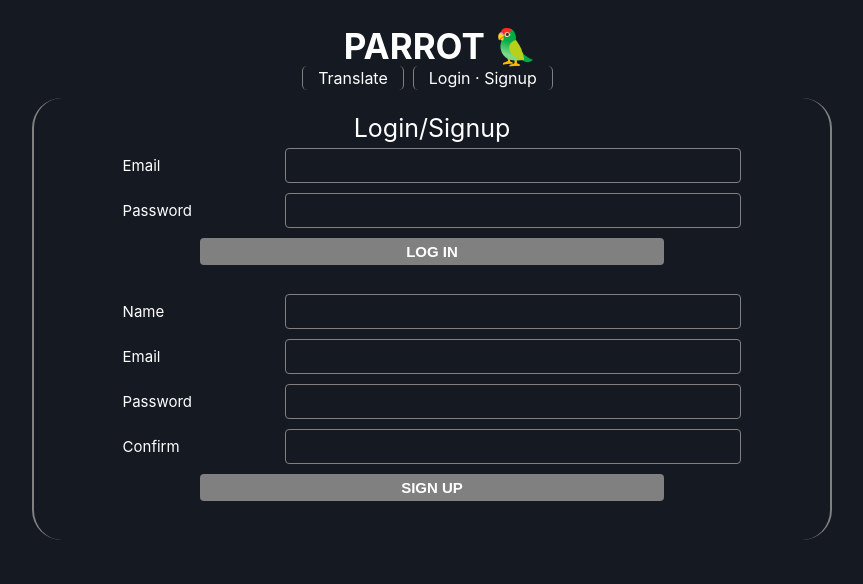
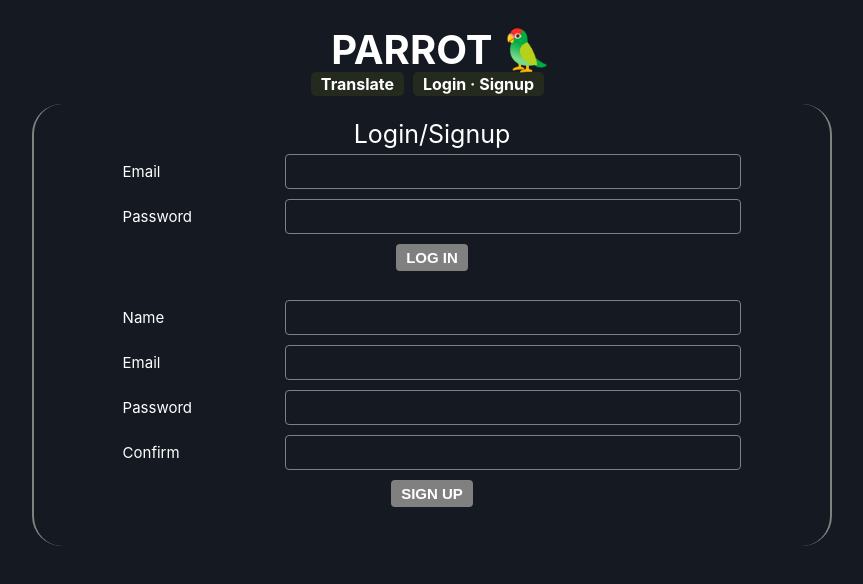
Before and after one commit to ttyngai/ambassadorparrot, a React (Create React App) app: page /login in a window 1280 px wide. Shown: the top 584 px of the page, without its empty margins (208-1071 px from the left). Built offline with nearby package versions, Linux system fonts and the light colour scheme.

Commit message:
add favourite button toggling

```diff
--- a/src/components/NavBar/NavBar.css
+++ b/src/components/NavBar/NavBar.css
@@ -5,21 +5,26 @@
   z-index: 1;
 }
 
+.title {
+  font-size: 40px;
+  font-weight: bold;
+}
 .navButton {
-  padding: 2px 15px;
+  padding: 2px 10px;
   text-decoration: none;
-  border-left: 1px solid grey;
-  border-right: 1px solid grey;
+  background-color: rgba(255, 255, 0, 0.075);
   border-radius: 5px;
   color: white;
+  font-weight: bold;
 }
 
 .navButton:hover {
-  background-color: rgba(255, 255, 0, 0.075);
+  background-color: rgb(145, 145, 20);
   cursor: pointer;
+  color: black;
 }
 
-.title {
-  font-size: 35px;
-  font-weight: bold;
+.navActive {
+  background-color: rgb(117, 117, 14);
+  color: black;
 }
--- a/src/components/NavBar/NavBar.jsx
+++ b/src/components/NavBar/NavBar.jsx
@@ -8,6 +8,8 @@ function NavBar({
   setSpeech,
   scrollToBottom,
   handleStarterConvo,
+  toggleFav,
+  speechPreFav,
 }) {
   function handlelogOut() {
     userService.logOut();
@@ -16,18 +18,37 @@ function NavBar({
     handleStarterConvo();
   }
 
+  function handleTranslateClick() {
+    scrollToBottom();
+    if (speechPreFav.length != 0) {
+      toggleFav();
+    }
+  }
+
   return (
     <nav className='navBackground'>
       <span className='title'>&nbsp;&nbsp;PARROT&nbsp;🦜</span>
       <br />
-      <Link className='navButton' to='/' onClick={scrollToBottom}>
+      <Link className='navButton' to='/' onClick={handleTranslateClick}>
         Translate
       </Link>
       &nbsp;&nbsp;
       {user ? (
-        <Link className='navButton' onClick={handlelogOut} to='/'>
-          Log Out
-        </Link>
+        <>
+          <span
+            className={
+              speechPreFav.length > 0 ? 'navButton navActive' : 'navButton'
+            }
+            to='/'
+            onClick={toggleFav}
+          >
+            Favorites
+          </span>
+          &nbsp;&nbsp;
+          <Link className='navButton' onClick={handlelogOut} to='/'>
+            Log Out
+          </Link>
+        </>
       ) : (
         <Link className='navButton' to='/login'>
           Login · Signup
--- a/src/index.css
+++ b/src/index.css
@@ -131,9 +131,8 @@ input:focus {
 
 button,
 a.button {
-  width: 75%;
   margin: auto;
-  padding: 5px;
+  padding: 5px 10px;
   color: var(--white);
   background-color: #468cf7;
   font-size: 15px;
--- a/src/pages/App/App.jsx
+++ b/src/pages/App/App.jsx
@@ -12,6 +12,7 @@ import * as voice from '../../utilities/voiceSettings';
 function App() {
   const [user, setUser] = useState(getUser());
   const [speech, setSpeech] = useState([]);
+  const [speechPreFav, setSpeechspeechPreFav] = useState([]);
   const [recognition, setRecognition] = useState('');
   const [buttonState, setButtonState] = useState(true);
   const [inputLanguage, setInputLanguage] = useState('en');
@@ -106,6 +107,27 @@ function App() {
     setInputLanguage(outputLanguage);
     setOutputLanguage(tempInputLanguage);
   }
+
+  function toggleFav() {
+    if (speechPreFav.length > 0) {
+      setSpeech(speechPreFav);
+      setSpeechspeechPreFav([]);
+    } else {
+      let speechCopy = [...speech];
+      setSpeechspeechPreFav(speech);
+      let favSpeech = [];
+      speechCopy.forEach(function (s) {
+        if (s.isStarred) {
+          favSpeech.push(s);
+        }
+      });
+      setSpeech(favSpeech);
+    }
+    setTimeout(function () {
+      scrollToBottom();
+    }, 500);
+  }
+
   function scrollToBottom() {
     if (document.getElementById('dialogue')) {
       document.getElementById('dialogue').scrollTo({
@@ -125,6 +147,8 @@ function App() {
           handleStarterConvo={handleStarterConvo}
           setSpeech={setSpeech}
           scrollToBottom={scrollToBottom}
+          toggleFav={toggleFav}
+          speechPreFav={speechPreFav}
         />
 
         <Routes>
--- a/src/pages/ContainerPage/ContainerPage.css
+++ b/src/pages/ContainerPage/ContainerPage.css
@@ -106,13 +106,27 @@
 }
 
 .deleteAllButton {
-  font-size: 20px;
+  padding: 25px;
+  font-size: 40px;
   color: rgba(255, 0, 0, 0.425);
   z-index: 2;
+  cursor: pointer;
 }
 
 .deleteAllButton:hover {
-  color: red;
+  color: rgba(255, 0, 0, 0.753);
+}
+
+.viewAllStarsButton {
+  padding: 25px;
+  font-size: 45px;
+  color: rgba(255, 217, 0, 0.425);
+  z-index: 2;
+  cursor: pointer;
+}
+
+.viewAllStarsButton:hover {
+  color: yellow;
 }
 
 .dialogue {
```
